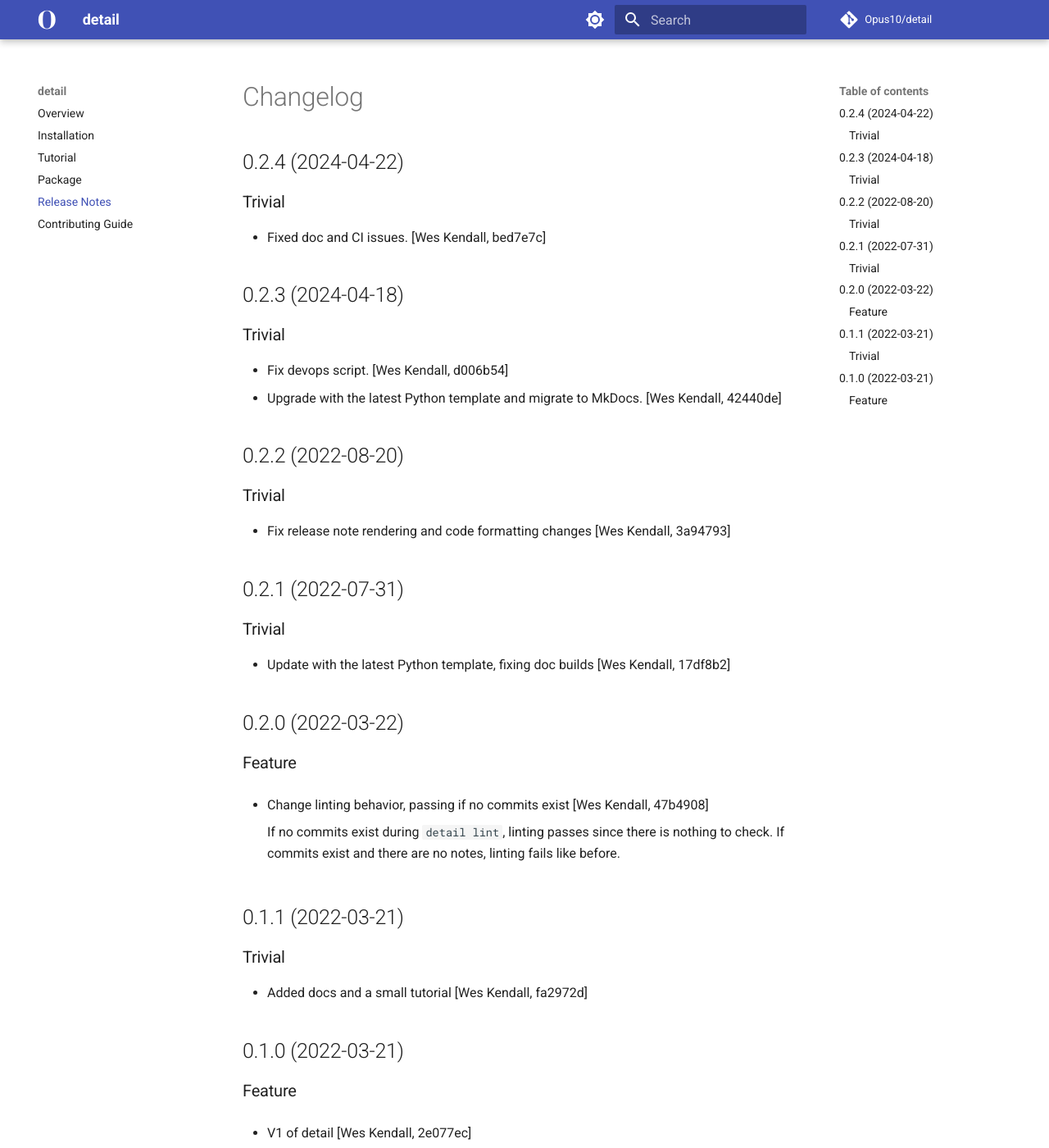
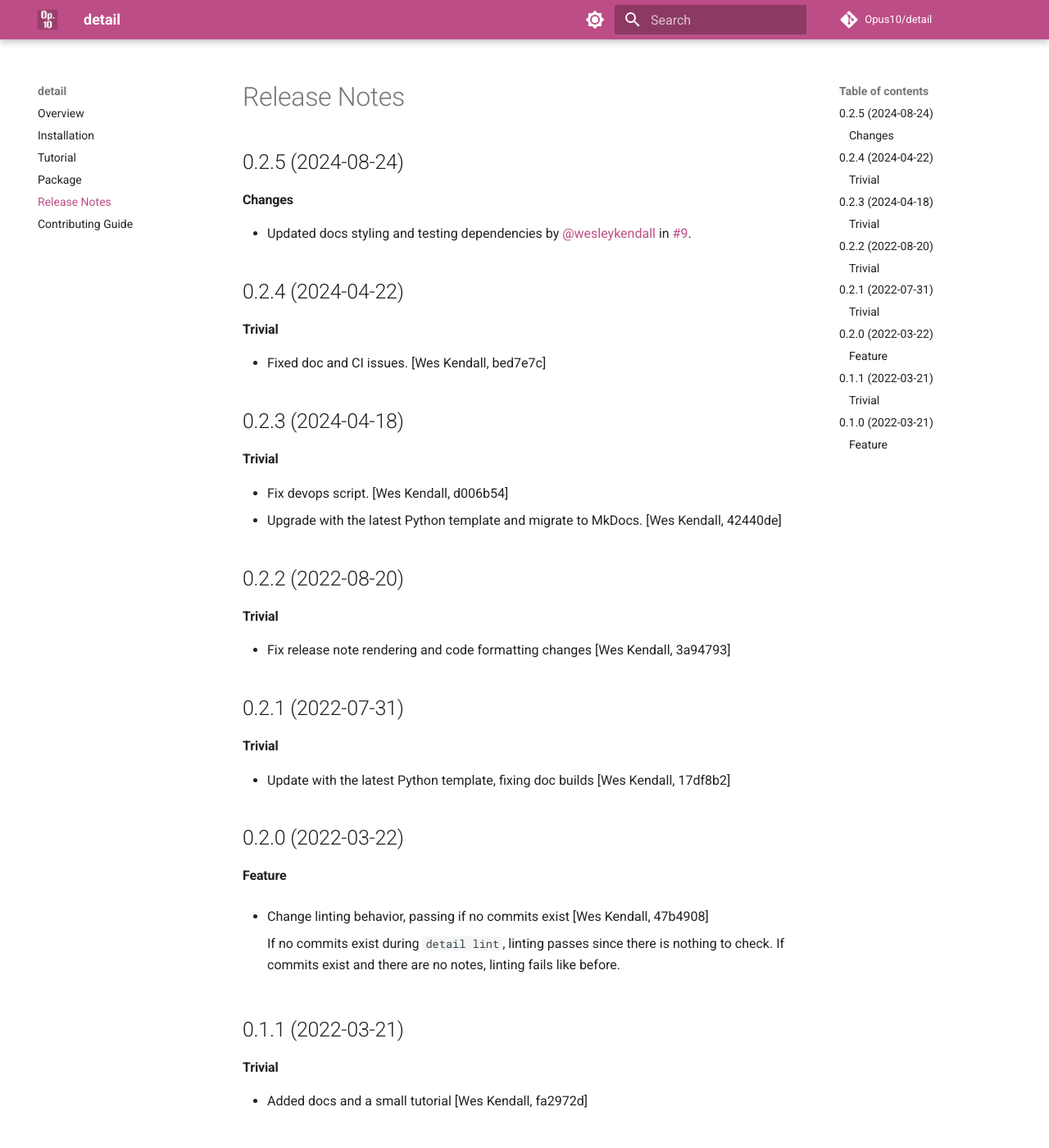
Before and after one commit to Opus10/detail, an MkDocs documentation site: the page built from docs/release_notes.md, in a window 1280 px wide and 1400 px high. Shown: the whole window at 82% size. Built offline with MkDocs 1.6.1 and Material for MkDocs 9.7.7, drawn with Linux system fonts in a browser that asks for light colours; comment, search, counter and statistics services are not loaded.

Commit message:
Updated docs styling and testing dependencies (#9)
* Initialize template from version c35f399bd91db9ed6fa9f276f2e60023ac56bb8a

* Update template to version f4840f3f2382a912a6730a6520061e4fcc274ca1

```diff
--- a/CHANGELOG.md
+++ b/CHANGELOG.md
@@ -1,33 +1,39 @@
 # Changelog
+
+## 0.2.5 (2024-08-24)
+
+#### Changes
+
+  - Updated docs styling and testing dependencies by [@wesleykendall](https://github.com/wesleykendall) in [#9](https://github.com/Opus10/detail/pull/9).
 
 ## 0.2.4 (2024-04-22)
 
-### Trivial
+#### Trivial
 
   - Fixed doc and CI issues. [Wes Kendall, bed7e7c]
 
 ## 0.2.3 (2024-04-18)
 
-### Trivial
+#### Trivial
 
   - Fix devops script. [Wes Kendall, d006b54]
   - Upgrade with the latest Python template and migrate to MkDocs. [Wes Kendall, 42440de]
 
 ## 0.2.2 (2022-08-20)
 
-### Trivial
+#### Trivial
 
   - Fix release note rendering and code formatting changes [Wes Kendall, 3a94793]
 
 ## 0.2.1 (2022-07-31)
 
-### Trivial
+#### Trivial
 
   - Update with the latest Python template, fixing doc builds [Wes Kendall, 17df8b2]
 
 ## 0.2.0 (2022-03-22)
 
-### Feature
+#### Feature
 
   - Change linting behavior, passing if no commits exist [Wes Kendall, 47b4908]
 
@@ -37,13 +43,13 @@
 
 ## 0.1.1 (2022-03-21)
 
-### Trivial
+#### Trivial
 
   - Added docs and a small tutorial [Wes Kendall, fa2972d]
 
 ## 0.1.0 (2022-03-21)
 
-### Feature
+#### Feature
 
   - V1 of detail [Wes Kendall, 2e077ec]
 
--- a/docs/css/mkdocs-material.css
+++ b/docs/css/mkdocs-material.css
@@ -5,3 +5,20 @@
 .md-typeset table:not([class]) {
     display: table;
 }
+
+:root {
+    --md-primary-fg-color: #BD4D86;
+    --md-primary-fg-color--light: #BD4D86;
+    --md-primary-fg-color--dark: #BD4D86;
+}
+
+.md-footer {
+    background-color: #BD4D86;
+}
+.md-footer-meta {
+    background-color: #973E6B;
+}
+
+readthedocs-flyout {
+    display: none;
+}
--- a/footing.yaml
+++ b/footing.yaml
@@ -1,7 +1,7 @@
 _extensions:
 - jinja2_time.TimeExtension
 _template: https://github.com/Opus10/python-library-template
-_version: c35f399bd91db9ed6fa9f276f2e60023ac56bb8a
+_version: f4840f3f2382a912a6730a6520061e4fcc274ca1
 check_types_in_ci: 'False'
 is_django: 'False'
 module_name: detail
--- a/mkdocs.yml
+++ b/mkdocs.yml
@@ -49,7 +49,8 @@ markdown_extensions:
 
 theme:
   name: material
-  logo: static/logo.svg
+  logo: static/logo.png
+  favicon: static/logo.png
   features:
     - navigation.footer
     - navigation.path
@@ -61,13 +62,13 @@ theme:
   palette:
     - media: "(prefers-color-scheme: light)"
       scheme: default
-      primary: #6658ea
+      primary: custom
       toggle:
         icon: material/brightness-7
         name: Switch to dark mode
     - media: "(prefers-color-scheme: dark)"
       scheme: slate
-      primary: #6658ea
+      primary: custom
       toggle:
         icon: material/brightness-4
         name: Switch to light mode
```
Also changed, not shown: CONTRIBUTING.md (+1 -25 lines), devops.py (+5 -149 lines), docs/contributing.md (+1 -75 lines), docs/release_notes.md (+2 -58 lines), docs/requirements.txt (+22 -23 lines), pyproject.toml (+13 -13 lines), docs/static/logo.png (added), docs/static/logo.svg (deleted), 8 other files.
